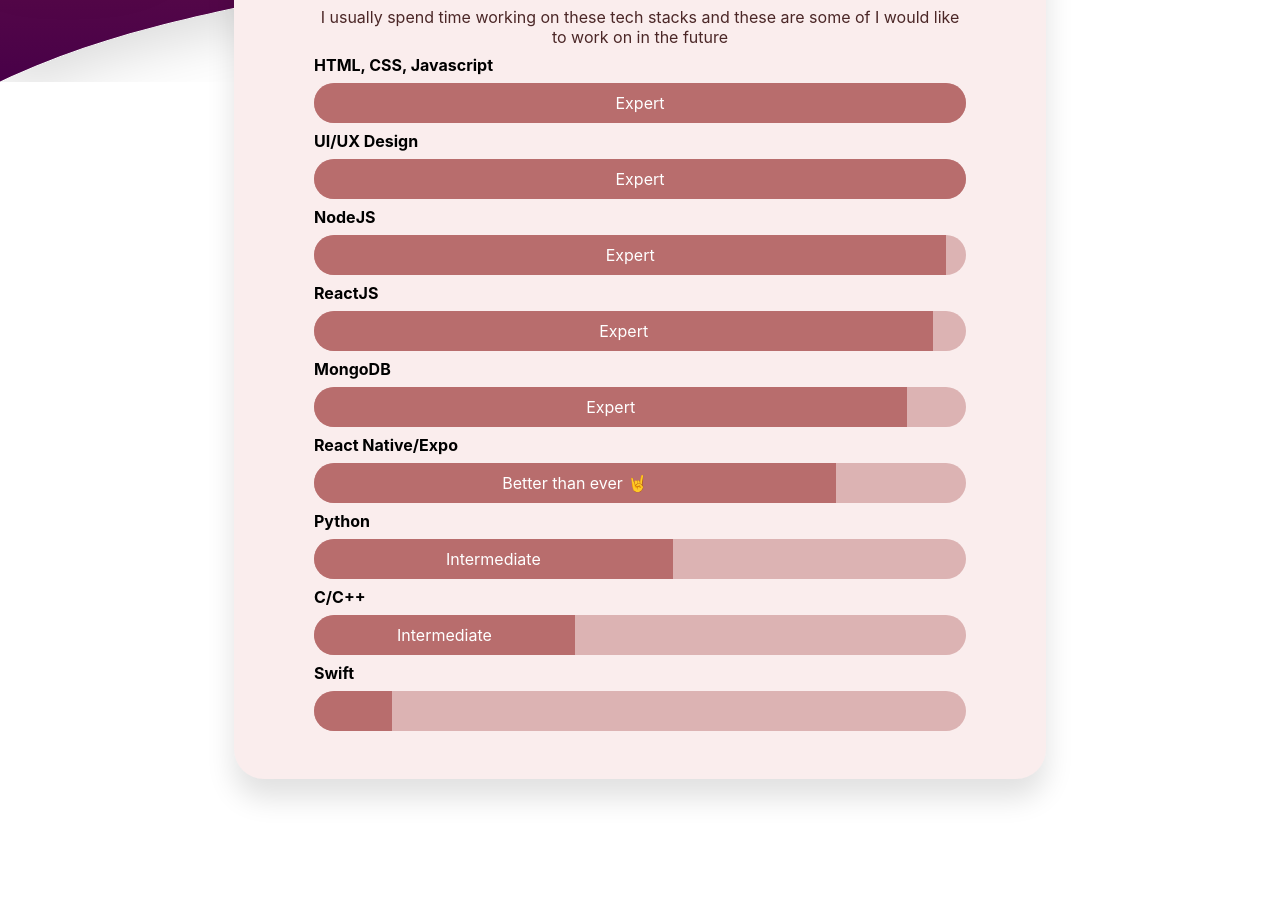
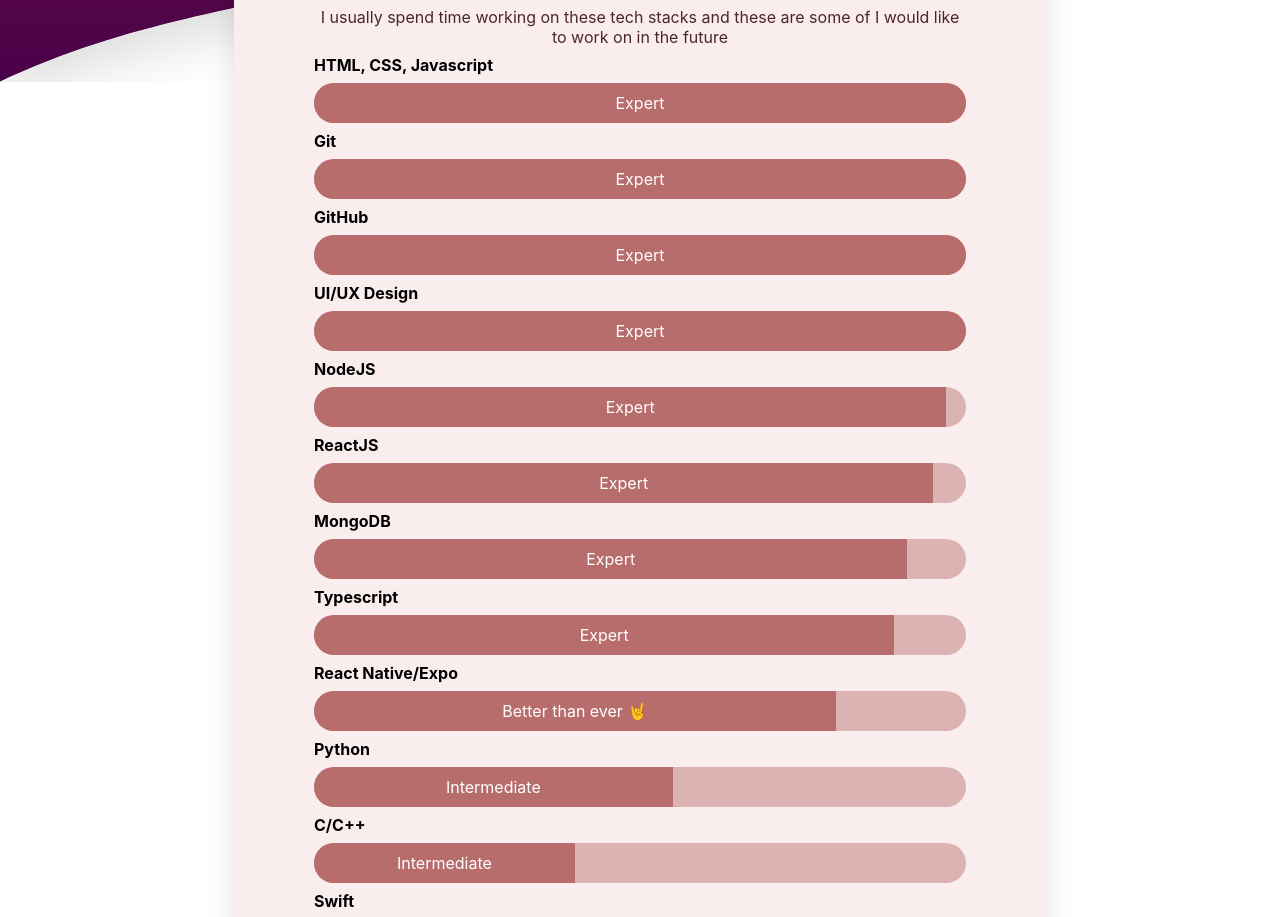
Before and after one commit to haneenmahd/haneenmahd.github.io, a React (Vite) app: page / in a window 1280 px wide. Shown: the part 828-1745 px from the top of the page. Before the commit the page ends 1715 px from the top, so only its background shows below. Built offline with nearby package versions, Linux system fonts and the light colour scheme.

Commit message:
Finish up skills

```diff
--- a/src/components/MyTechStack.jsx
+++ b/src/components/MyTechStack.jsx
@@ -85,6 +85,14 @@
              <Progress altText="Expert" value={100} />
          </SkillContainer>
          <SkillContainer>
+             <h4>Git</h4>
+             <Progress altText="Expert" value={100} />
+         </SkillContainer>
+         <SkillContainer>
+             <h4>GitHub</h4>
+             <Progress altText="Expert" value={100} />
+         </SkillContainer>
+         <SkillContainer>
              <h4>UI/UX Design</h4>
              <Progress altText="Expert" value={100} />
          </SkillContainer>
@@ -99,6 +107,10 @@
          <SkillContainer>
              <h4>MongoDB</h4>
              <Progress altText="Expert" value={91} />
+         </SkillContainer>
+         <SkillContainer>
+             <h4>Typescript</h4>
+             <Progress altText="Expert" value={89} />
          </SkillContainer>
          <SkillContainer>
              <h4>React Native/Expo</h4>
```
